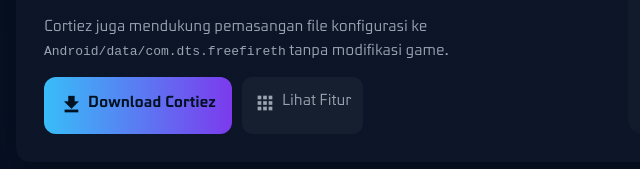
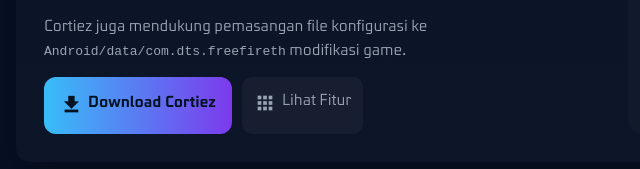
Before and after one commit to ibnuxiter/ibnuxiter.github.io, a plain HTML site: page index.html in a window 1280 px wide. Shown: the part 284-453 px from the top of the page, 124-764 px from the left. Drawn offline with Linux system fonts and the light colour scheme.

Commit message:
Update index.html

```diff
--- a/index.html
+++ b/index.html
@@ -187,7 +187,7 @@
     <div>
       <h1>Boost Performa Game-mu dengan Cortiez</h1>
       <p class="muted">Cortiez adalah project gabungan dari <strong>IbnuXiter</strong> dan <strong>CyrustMods</strong>, berfokus pada boosting performa dan konfigurasi perangkat — <strong>tidak melakukan injeksi ke game</strong>.</p>
-      <p class="muted">Cortiez juga mendukung pemasangan file konfigurasi ke <code>Android/data/com.dts.freefireth</code> tanpa modifikasi game.</p>
+      <p class="muted">Cortiez juga mendukung pemasangan file konfigurasi ke <code>Android/data/com.dts.freefireth</code> modifikasi game.</p>
 
       <div style="display:flex;gap:10px;flex-wrap:wrap">
         <a href="cortiez.apk" class="btn"><span class="icon">download</span>Download Cortiez</a>
```
